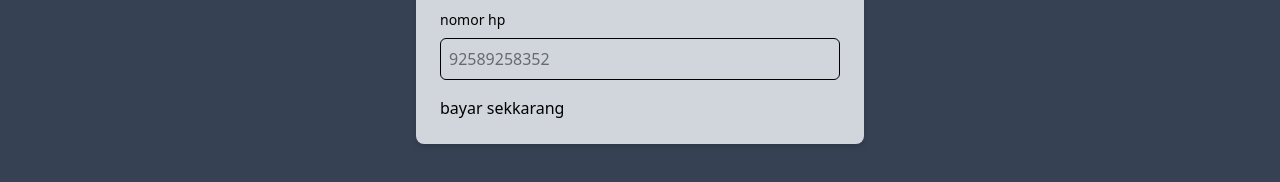
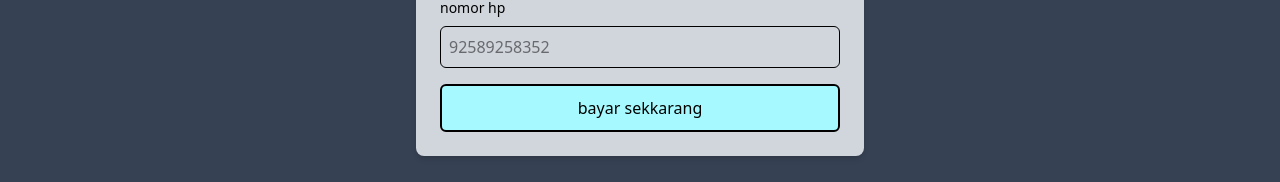
Before and after one commit to nizararfanni/e-commerce-dummy, a React (Vite) app: page /bayar in a window 1280 px wide. Shown: the part 513-695 px from the top of the page. Built offline with nearby package versions, Linux system fonts and the light colour scheme.

Commit message:
fix: update PaymentsButton and PaymentPages components to correct amount calculations and enhance button styling

```diff
--- a/src/components/fragments/PaymentsButton.tsx
+++ b/src/components/fragments/PaymentsButton.tsx
@@ -9,7 +9,7 @@ export default function PaymentsButton({ cartTotal, cardInfo }: any) {
   const handleBuy = async () => {
     setIsLoading(true);
     try {
-      const integerAmount = Math.round(cartTotal * 1000);
+      const integerAmount = Math.round(cartTotal);
       // generate token dari backend
       const { data } = await axios.post("http://localhost:4000/token", {
         orderId: `ORDER-` + Date.now(),
@@ -37,8 +37,15 @@ export default function PaymentsButton({ cartTotal, cardInfo }: any) {
   };
 
   return (
-    <button onClick={handleBuy}>
-      {loading ? "memprosess" : "bayar sekkarang"}
-    </button>
+    <div className="flex flex-col gap-4">
+
+      <button
+        onClick={handleBuy}
+        type="submit"
+        className="h-12 border-black border-2 p-2.5 bg-[#A6FAFF] hover:bg-[#79F7FF] hover:shadow-[9px_9px_0px_rgba(0,0,0,10)] active:bg-[#00E1EF] rounded-md"
+      >
+        {loading ? "memprosess" : "bayar sekkarang"}
+      </button>
+    </div>
   );
 }
--- a/src/components/pages/PaymentPages.tsx
+++ b/src/components/pages/PaymentPages.tsx
@@ -61,25 +61,27 @@ const PaymentPage: React.FC = () => {
         <h2 className="text-xl font-semibold mb-4 text-center">Pembayaran</h2>
 
         {/* Tampilan Produk */}
-        <div className="flex flex-col items-center mb-4">
+        <div className="flex flex-col  mb-4 w-full">
           {products.map((product, index) => {
             const totalPrice = Math.round(
-              product.price * product.quantity * 1000
+              product.price * product.quantity
             ).toLocaleString("id-ID");
             return (
-              <div
-                key={index}
-                className="mb-4 flex justify-center flex-col items-center"
-              >
+              <div key={index} className="mb-4 flex  gap-3 max-w-md">
                 <img
                   src={`${import.meta.env.VITE_API_BASE_URL_IMG}/${
                     product?.images
                   }`}
                   alt={product.title}
-                  className="w-24 h-24 object-cover rounded-md mb-2"
+                  className="w-24 h-24 object-cover rounded-md mb-2 "
                 />
-                <h3 className="text-lg font-medium">{product.name}</h3>
-                <p className="text-sm text-gray-600">Harga: Rp{totalPrice}</p>
+                <div className="flex justify-start flex-1 w-full  flex-col ">
+                  <h3 className="text-sm font-medium">
+                    {" "}
+                    Produk :{product.name.toUpperCase()}
+                  </h3>
+                  <p className="text-sm font-semibold">Harga: Rp{totalPrice}</p>
+                </div>
               </div>
             );
           })}
@@ -124,8 +126,6 @@ const PaymentPage: React.FC = () => {
               0
             )}
             cardInfo={cardInfo}
-            type="submit"
-            className="w-full bg-blue-500 text-white py-2 rounded-md hover:bg-blue-600"
           >
             Bayar Sekarang
           </PaymentsButton>
```
